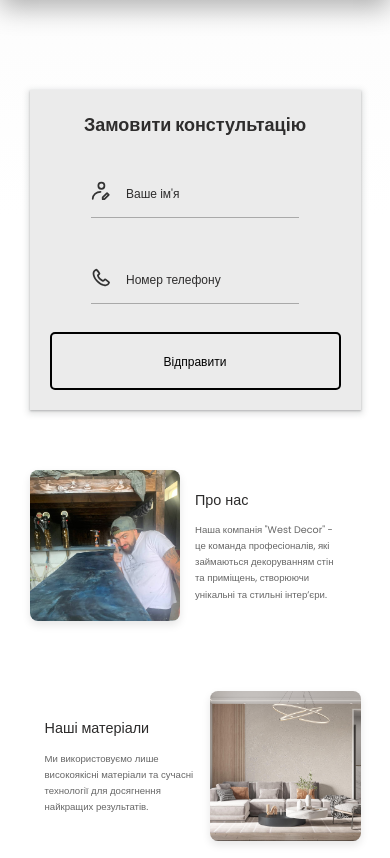
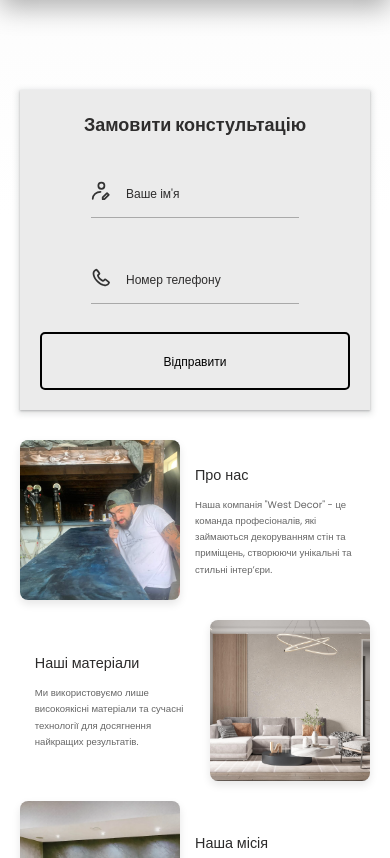
Before and after one commit to Aweiro/Decor-prod, a plain HTML site: page about.html in a window 390 px wide. Shown: the part 629-1487 px from the top of the page. Drawn offline with Linux system fonts and the light colour scheme.

Commit message:
fix adaptive

```diff
--- a/sass/base/_media.scss
+++ b/sass/base/_media.scss
@@ -1,10 +1,19 @@
+
+
+
+@media screen and (max-width: 1280px) {
+	.container {
+		max-width: 95%;
+		padding-left: 10px;
+		padding-right: 10px;
+	}
+}
 
 // Адаптивність для планшетів (від 768px до 1024px)
 @media screen and (max-width: 1024px) {
 	.container {
-		max-width: 90%;
-		padding-left: 10px;
-		padding-right: 10px;
+		max-width: 95%;
+
 	}
 
 	.navigation-list .nav__link {
@@ -238,8 +247,18 @@
 // Адаптивність для дуже маленьких екранів (до 480px)
 @media screen and (max-width: 480px) {
 
+	.about-us {
+		margin-top: 20px;
+		margin-bottom: 20px;
+	}
+
+	.about-us__row {
+		margin-bottom: 0px; /* Зменшено до 10px для більшої компактності */
+	}
+
 	.background {
-		background-size: auto;
+	background-attachment: local;
+
 	}
 
 	.about-us__text {
```
Also changed, not shown: css/main.css, 1 other file.
